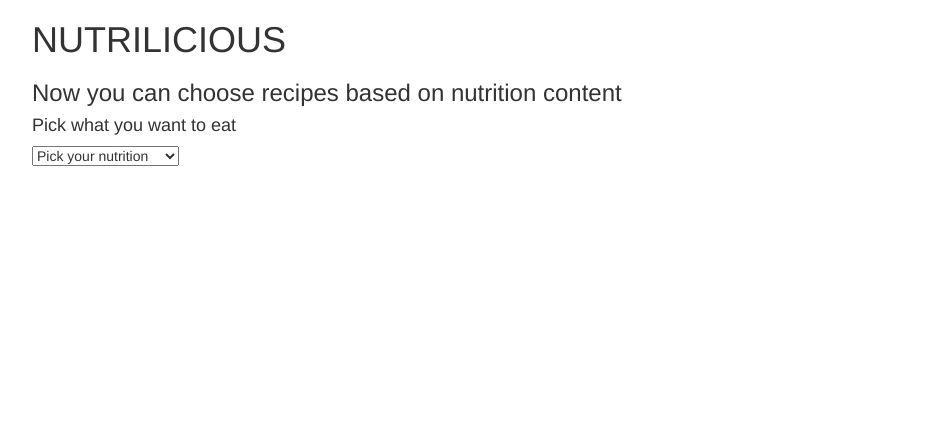
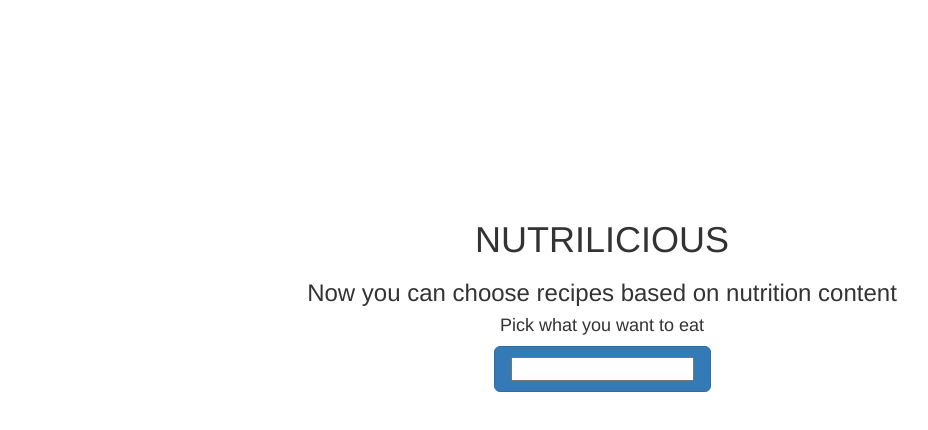
Before and after one commit to Kinjalc/frontend_recipe_site, a website: page index.html in a window 1280 px wide. Shown: the whole page, without its empty margins (38-966 px from the left). Drawn offline with nearby package versions, Linux system fonts and the light colour scheme.

Commit message:
CSS changes

```diff
--- /dev/null
+++ b/app/CSS/index.css
@@ -0,0 +1,9 @@
+ .container {
+ /* background: url("food.jpeg");*/
+
+}
+
+h1{
+text-align: center;
+padding-top: 200px;
+}
--- a/app/views/homePage.html
+++ b/app/views/homePage.html
@@ -1,3 +1,4 @@
+<div class='text-center'>
   <h1>NUTRILICIOUS</h1>
   <h3> Now you can choose recipes based on nutrition content</h3>
   <h4>Pick what you want to eat</h4>
@@ -7,14 +8,17 @@
   <a ng-href="#/recipes/nutrition/highProtein">
     <button type="text">High Protein</button>
   </a> -->
-
+  <div class="btn-group">
+  <button class="btn btn-primary btn-lg"  >
     <select ng-model = "selectNutritionCtrl.selectedNutritionPick"  ng-change="selectNutritionCtrl.selectedNutrition(selectNutritionCtrl.selectedNutritionPick)" >
               <option value="">Pick your nutrition</option>
               <option value="highFat">High Fat</option>
               <option value="highProtein">High Protein</option>
               <option value="highCarbohydrates">High Carbohydrates</option>
     </select>
-
+    </button>
+  </div>
+  <div >
     <div ng-repeat="recipe in selectNutritionCtrl.recipes">
         <div ng-if="recipe.totalCalories!==NaN">
           <a ng-href="#/recipes/{{recipe._id}}">{{recipe.title}}</a>
@@ -24,3 +28,4 @@
         <!-- <a href="#/recipes/{{recipe._id}}">View recipe</a> -->
       </div>
   </div>
+</div>
--- a/index.html
+++ b/index.html
@@ -3,7 +3,9 @@
   <head>
      <script type='text/javascript' src='bower_components/angular/angular.js'></script>
      <script src='bower_components/angular-route/angular-route.js'></script>
-     <link rel="stylesheet" href="http://maxcdn.bootstrapcdn.com/bootstrap/3.2.0/css/bootstrap.min.css">
+     <link rel="stylesheet" href="https://maxcdn.bootstrapcdn.com/bootstrap/3.3.5/css/bootstrap.min.css"/>
+     <script src="https://maxcdn.bootstrapcdn.com/bootstrap/3.3.5/js/bootstrap.min.js"></script>
+     <link rel="stylesheet" href='app/css/index.css'/>
      <script type='text/javascript' src='app/recipe_app.js'></script>
      <script type='text/javascript' src='app/services/recipesControllerFactory.js'></script>
      <script type='text/javascript' src='app/controllers/selectNutritionController.js'></script>
@@ -12,12 +14,14 @@
   </head>
   <!-- like var petsCtrl = new PetsController(); -->
   <body >
+  <div class="outer">
     <div class="container">
       <ng-view></ng-view>
    <!--  <select ng-model="recipesCtrl.selectedRecipe" ng-options="recipe.title for recipe in recipesCtrl.recipes"></select>
       <h1>{{recipesCtrl.selectedRecipe.title}}</h1>
       <p>Total calories: {{recipesCtrl.selectedRecipe.totalCalories}}</p>
       <p>Percentage total Calories:{{ (recipesCtrl.selectedRecipe.totalCalories / recipesCtrl.dailyCalcs )*100}}</p> -->
-      </div>
+        </div>
+    </div>
   </body>
 </html>
```
Also changed, not shown: app/views/recipe.html (+9 -2 lines), app/CSS/food.jpeg (added). Lines whose indentation alone changed are shown as unchanged.
